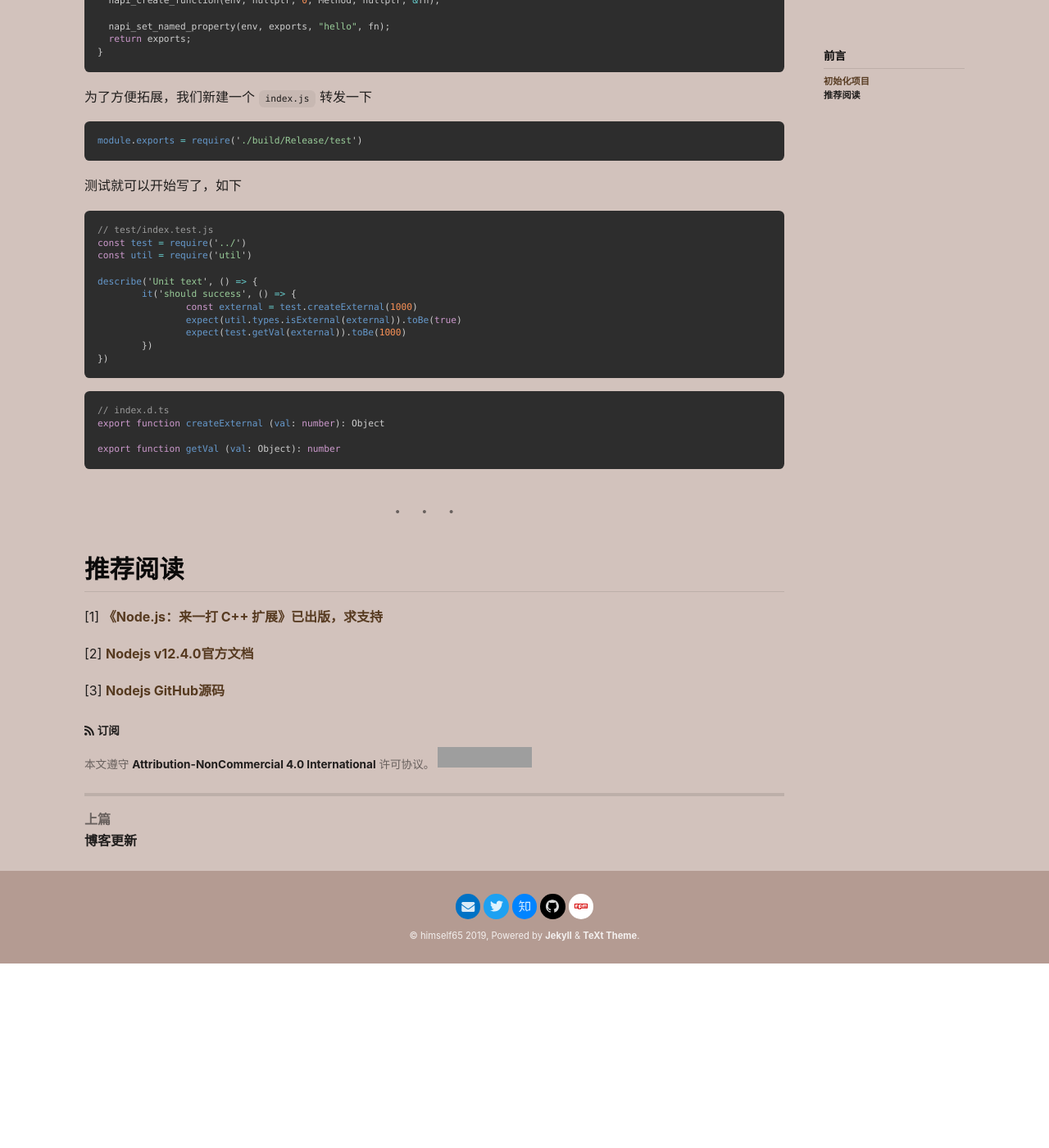
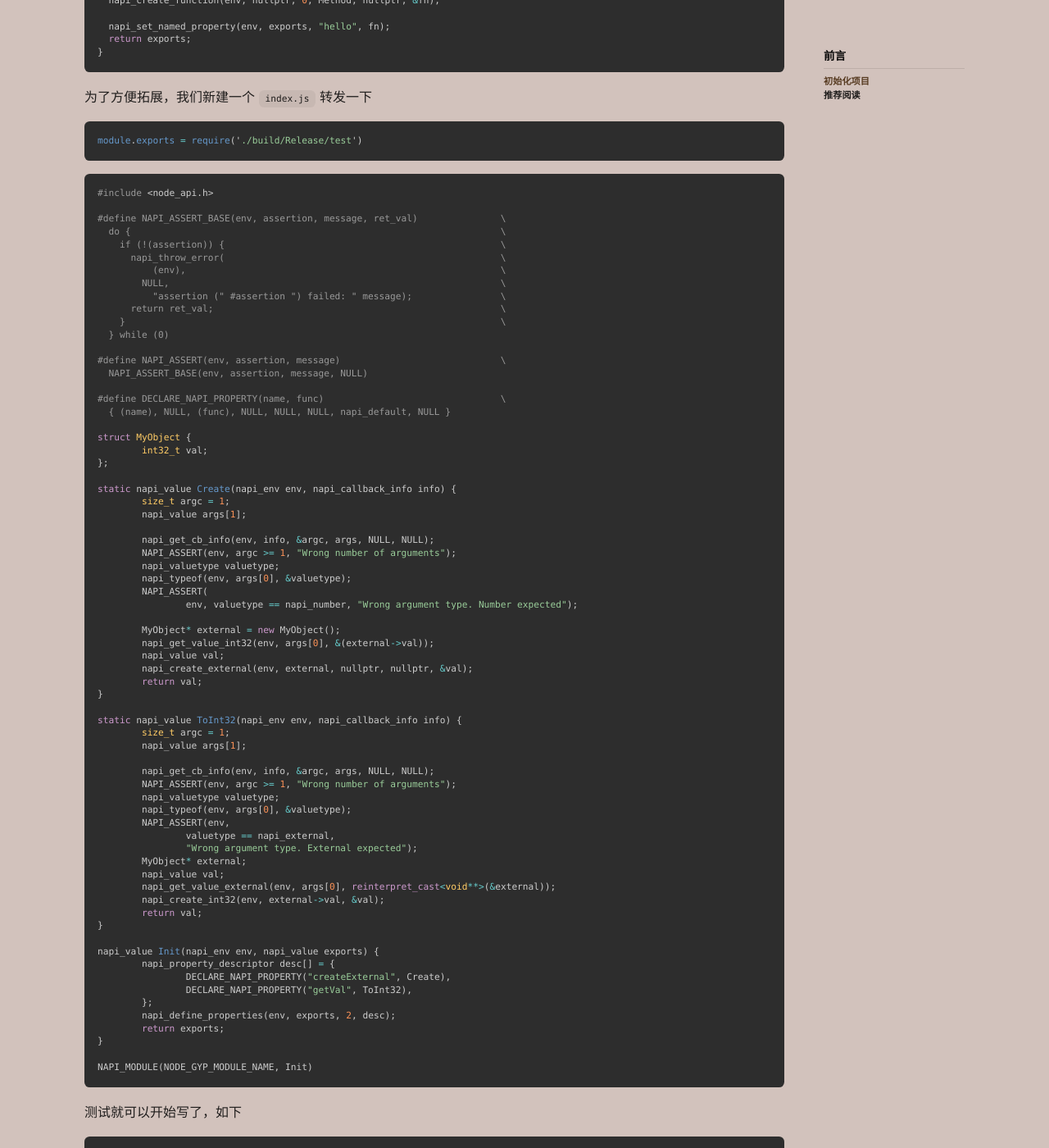
Before and after one commit to Himself65/himself65-draft, a Jekyll site: the page built from _posts/2019-6-20-learn-napi.md, in a window 1280 px wide and 1400 px high, scrolled down 2467 px. Shown: the whole window at 82% size. Built offline with Jekyll 4.4.1, drawn with Linux system fonts in a browser that asks for light colours; nearby versions of some CDN libraries; before the commit the page ends 3642 px from its top, so only the background shows below that; grey boxes are pictures that could not be loaded.

Commit message:
fix: add a code example

````diff
--- a/_posts/2019-6-20-learn-napi.md
+++ b/_posts/2019-6-20-learn-napi.md
@@ -127,6 +127,78 @@ napi_value init(napi_env env, napi_value exports) {
 module.exports = require('./build/Release/test')
 ```
 
+```cpp
+#include <node_api.h>
+
+#define NAPI_ASSERT_BASE(env, assertion, message, ret_val)               \
+  do {                                                                   \
+    if (!(assertion)) {                                                  \
+      napi_throw_error(                                                  \
+          (env),                                                         \
+        NULL,                                                            \
+          "assertion (" #assertion ") failed: " message);                \
+      return ret_val;                                                    \
+    }                                                                    \
+  } while (0)
+
+#define NAPI_ASSERT(env, assertion, message)                             \
+  NAPI_ASSERT_BASE(env, assertion, message, NULL)
+
+#define DECLARE_NAPI_PROPERTY(name, func)                                \
+  { (name), NULL, (func), NULL, NULL, NULL, napi_default, NULL }
+
+struct MyObject {
+	int32_t val;
+};
+
+static napi_value Create(napi_env env, napi_callback_info info) {
+	size_t argc = 1;
+	napi_value args[1];
+
+	napi_get_cb_info(env, info, &argc, args, NULL, NULL);
+	NAPI_ASSERT(env, argc >= 1, "Wrong number of arguments");
+	napi_valuetype valuetype;
+	napi_typeof(env, args[0], &valuetype);
+	NAPI_ASSERT(
+		env, valuetype == napi_number, "Wrong argument type. Number expected");
+
+	MyObject* external = new MyObject();
+	napi_get_value_int32(env, args[0], &(external->val));
+	napi_value val;
+	napi_create_external(env, external, nullptr, nullptr, &val);
+	return val;
+}
+
+static napi_value ToInt32(napi_env env, napi_callback_info info) {
+	size_t argc = 1;
+	napi_value args[1];
+
+	napi_get_cb_info(env, info, &argc, args, NULL, NULL);
+	NAPI_ASSERT(env, argc >= 1, "Wrong number of arguments");
+	napi_valuetype valuetype;
+	napi_typeof(env, args[0], &valuetype);
+	NAPI_ASSERT(env,
+		valuetype == napi_external,
+		"Wrong argument type. External expected");
+	MyObject* external;
+	napi_value val;
+	napi_get_value_external(env, args[0], reinterpret_cast<void**>(&external));
+	napi_create_int32(env, external->val, &val);
+	return val;
+}
+
+napi_value Init(napi_env env, napi_value exports) {
+	napi_property_descriptor desc[] = {
+		DECLARE_NAPI_PROPERTY("createExternal", Create),
+		DECLARE_NAPI_PROPERTY("getVal", ToInt32),
+	};
+	napi_define_properties(env, exports, 2, desc);
+	return exports;
+}
+
+NAPI_MODULE(NODE_GYP_MODULE_NAME, Init)
+```
+
 测试就可以开始写了，如下
 
 ```js
````
